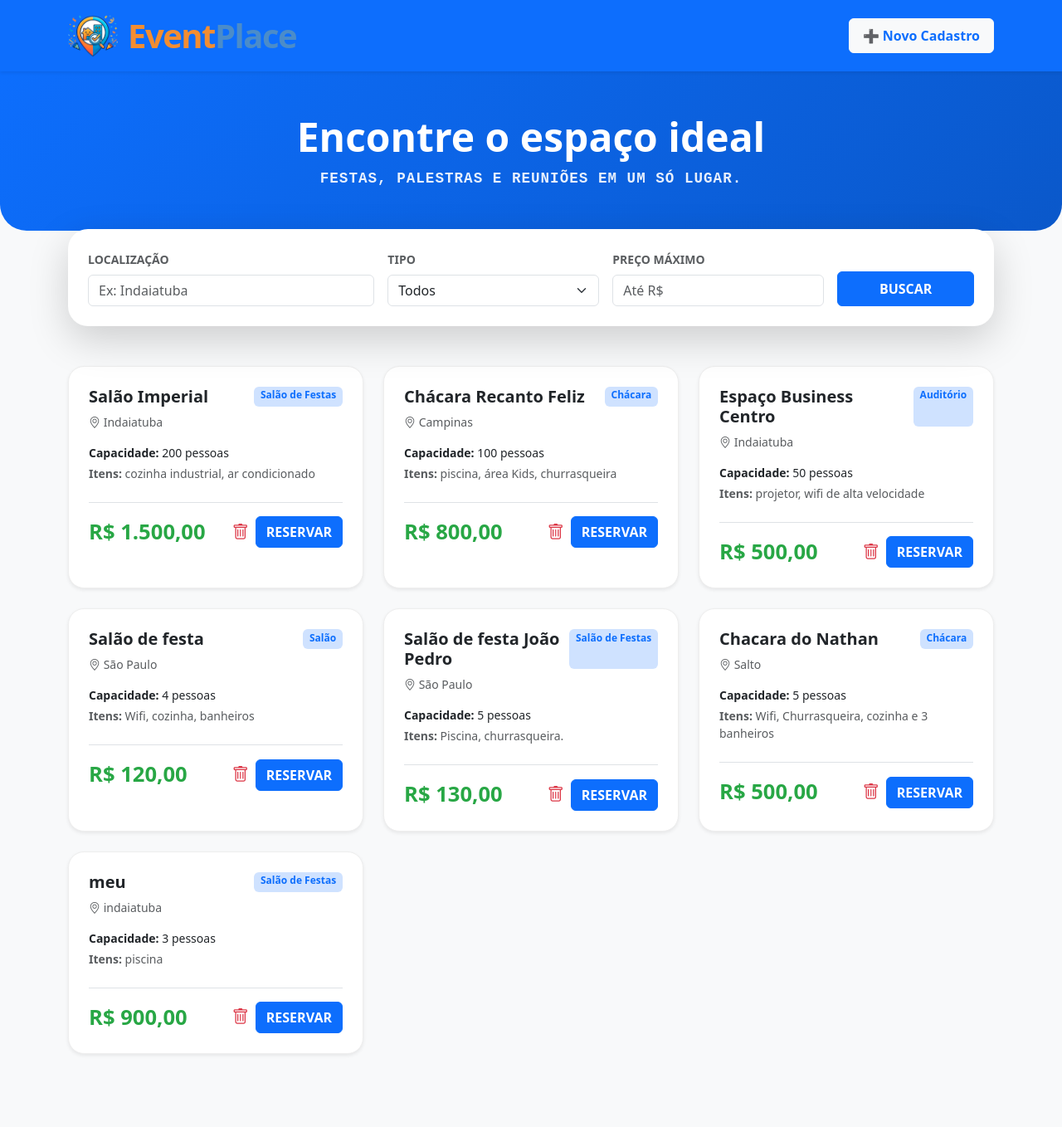
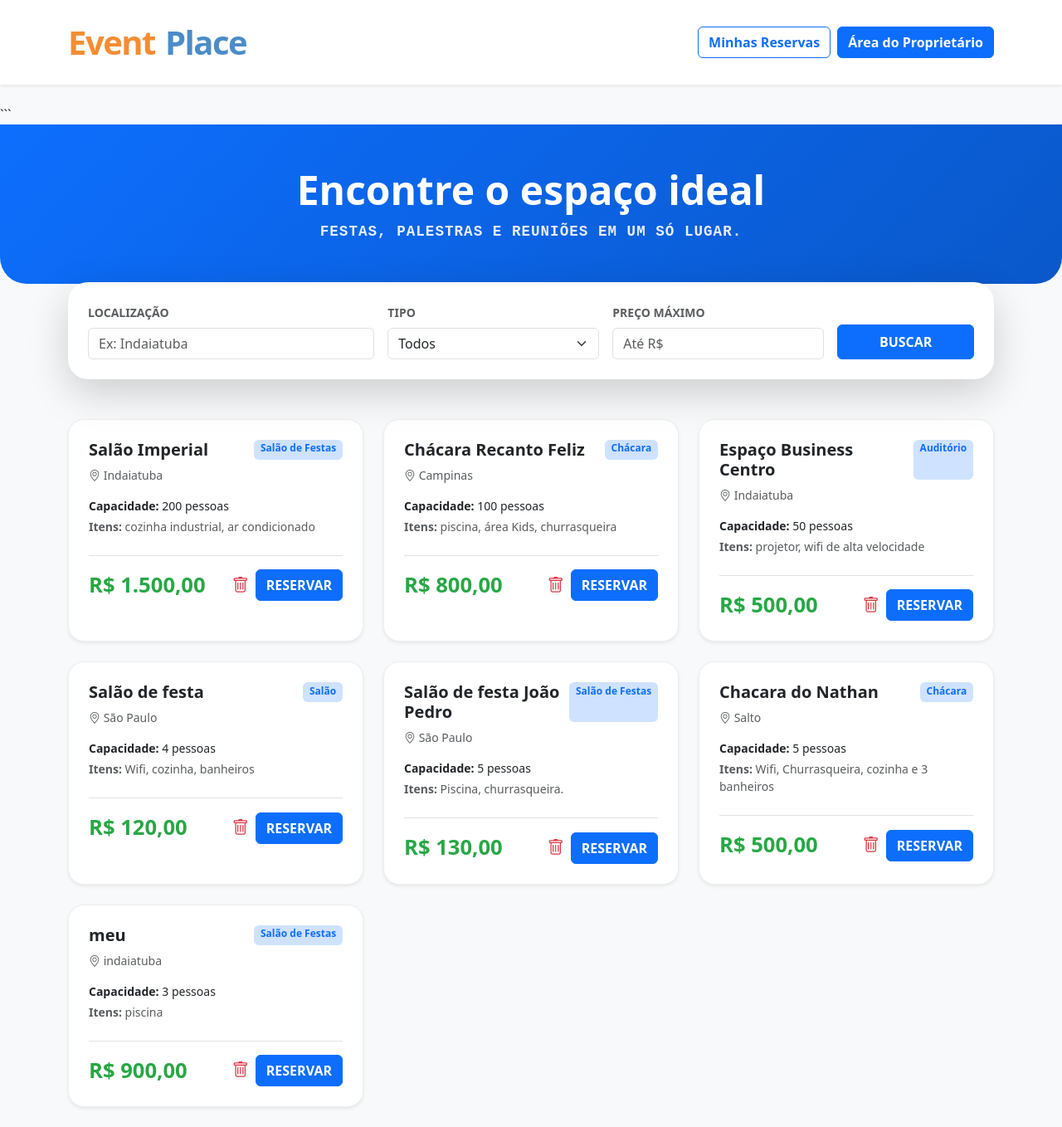
Before and after one commit to leticiacram/EventPlace, a Flask app: page / in a window 1280 px wide. Shown: the whole page at 83% size. Before the commit the page ends 1271 px from the top, so only its background shows below. Run offline with Flask 3, Linux system fonts and the light colour scheme.

Commit message:
Update index.html

````diff
--- a/templates/index.html
+++ b/templates/index.html
@@ -50,15 +50,21 @@
 </head>
 <body class="bg-light">
 
-    <nav class="navbar navbar-dark bg-primary shadow-sm sticky-top">
-        <div class="container">
-            <a class="navbar-brand" href="/">
-                <img src="{{ url_for('static', filename='img/logo.png') }}" alt="Logo" class="navbar-logo">
-                <span><span class="brand-event">Event</span><span class="brand-place">Place</span></span>
+    <nav class="navbar navbar-expand-lg navbar-light bg-white shadow-sm py-3 mb-4">
+        <div class="container d-flex justify-content-between align-items-center">
+
+            <a class="navbar-brand text-decoration-none" href="/">
+                <span class="brand-event">Event</span><span class="brand-place">Place</span>
             </a>
-            <a href="/cadastro" class="btn btn-light fw-bold text-primary px-3 py-2">➕ Novo Cadastro</a>
-        </div>
+
+            <div class="d-flex gap-2">
+                <a href="/minha-reserva" class="btn btn-outline-primary fw-bold">Minhas Reservas</a>
+                <a href="/cadastro" class="btn btn-primary fw-bold">Área do Proprietário</a>
+            </div>
+            </div>
     </nav>
+
+    ```
 
     <div class="hero-section text-center">
         <div class="container">
@@ -120,7 +126,7 @@
                                             <i class="bi bi-trash fs-5"></i>
                                         </button>
                                     </form>
-                                    <button class="btn btn-primary fw-bold">RESERVAR</button>
+                                    <a href="/reservar/{{ espaco.id }}" class="btn btn-primary fw-bold">RESERVAR</a>
                                 </div>
                             </div>
                         </div>
````
